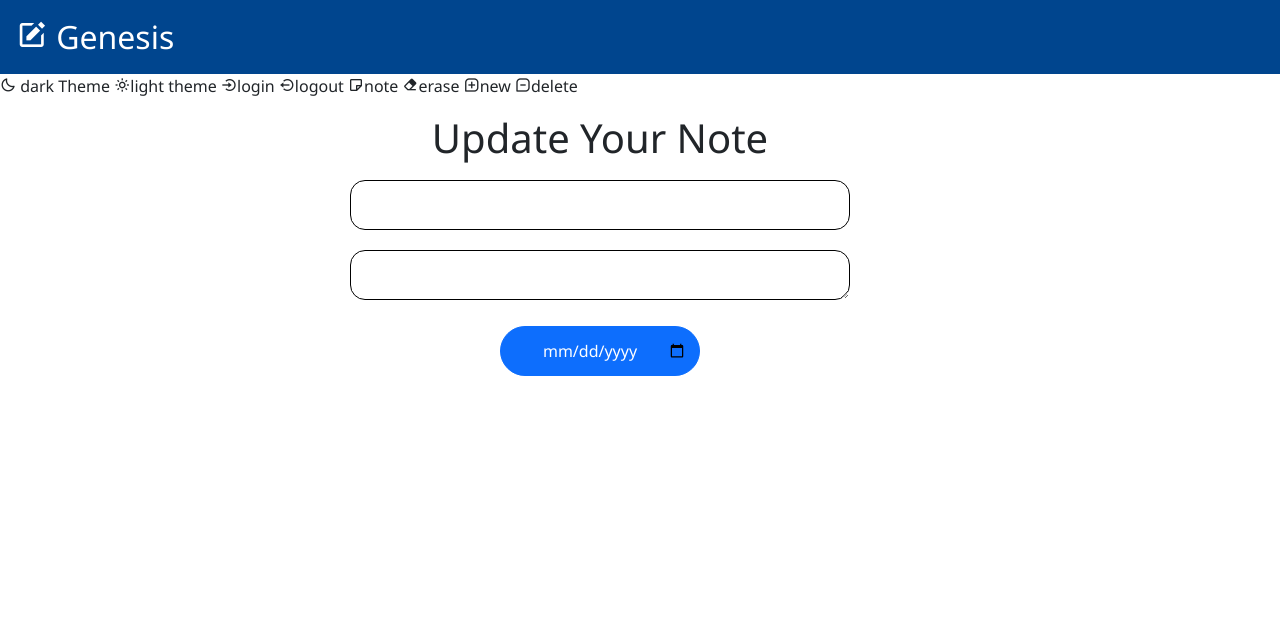
After one commit to mbuguadouglas/web-sandbox, a Flask app: template 01.genesis/website/templates/update.html in a window 1280 px wide. The commit adds this page. Shown: the top 642 px of the page. Run offline with Flask 3, Linux system fonts and the light colour scheme; the template is opened without the code that fills it, so the values that code supplies are empty, except form fields; tables that the repository leaves empty hold one stand-in row (values such as "Sample post"); form fields are guessed from the names that the template uses; some libraries are stand-ins or nearby versions.

Commit message:
01.genesis -> Allow for update and delete operations of database

```diff
--- a/01.genesis/website/templates/base.html
+++ b/01.genesis/website/templates/base.html
@@ -4,8 +4,8 @@
 	<meta charset="utf-8">
 	<meta name="viewport" content="width=device-width, initial-scale=1">
 	<title> Genesis : {% block title %} Genesis {% endblock %} </title>
-    <link rel="stylesheet" type="text/css" href="static/css/style.css">
-    <link rel="stylesheet" type="text/css" href="static/css/bootstrap.min.css">
+    <link rel="stylesheet" type="text/css" href="/static/css/style.css">
+    <link rel="stylesheet" type="text/css" href="/static/css/bootstrap.min.css">
 	<link href='https://unpkg.com/boxicons@2.1.4/css/boxicons.min.css' rel='stylesheet'>	<!-- box icons -->
 </head>
 <body>
--- /dev/null
+++ b/01.genesis/website/templates/update.html
@@ -0,0 +1,33 @@
+{% extends 'base.html' %}
+
+{%block title %} update note {% endblock %}
+
+{% block body %}
+
+
+<!-- main div content -->
+<div class="main-content">
+    <div class="new-notes">
+        <h1 align="center"> Update Your Note </h1>
+
+        <form method="POST" >
+            {{form.hidden_tag()}}
+            {{form.csrf_token}}
+            <div >
+                {{form.new_title(class='form-controll')}}
+            </div>
+
+            <div >
+                {{form.new_content(class='form-controll')}}
+            </div>
+
+            <div align="center">
+                {{form.update(class='btn btn-primary form-controll')}}
+            </div>
+        </form>
+
+    </div>
+
+</div>
+
+{% endblock %}
```
